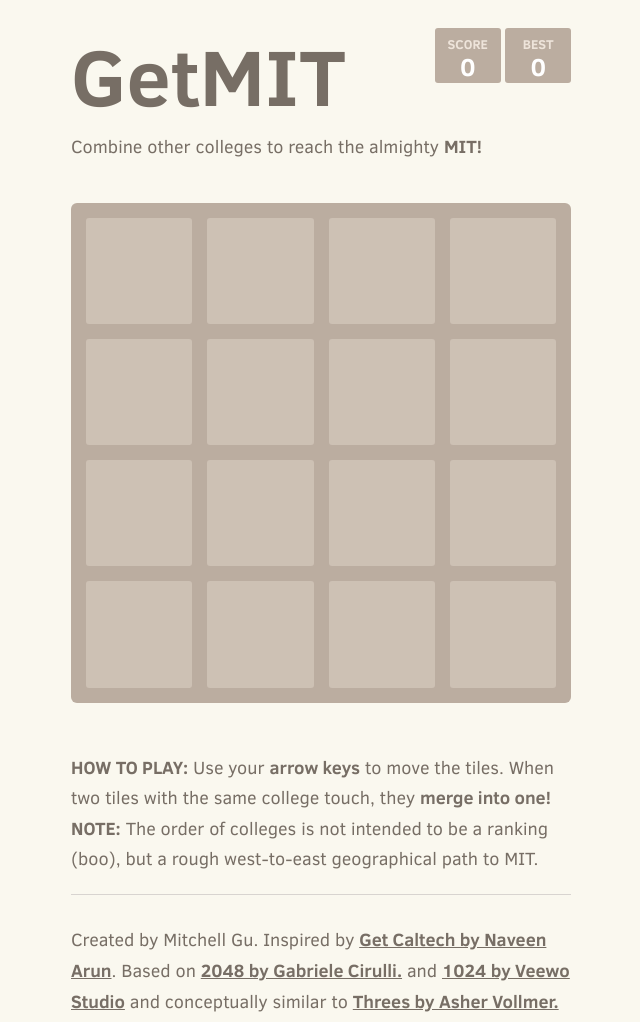
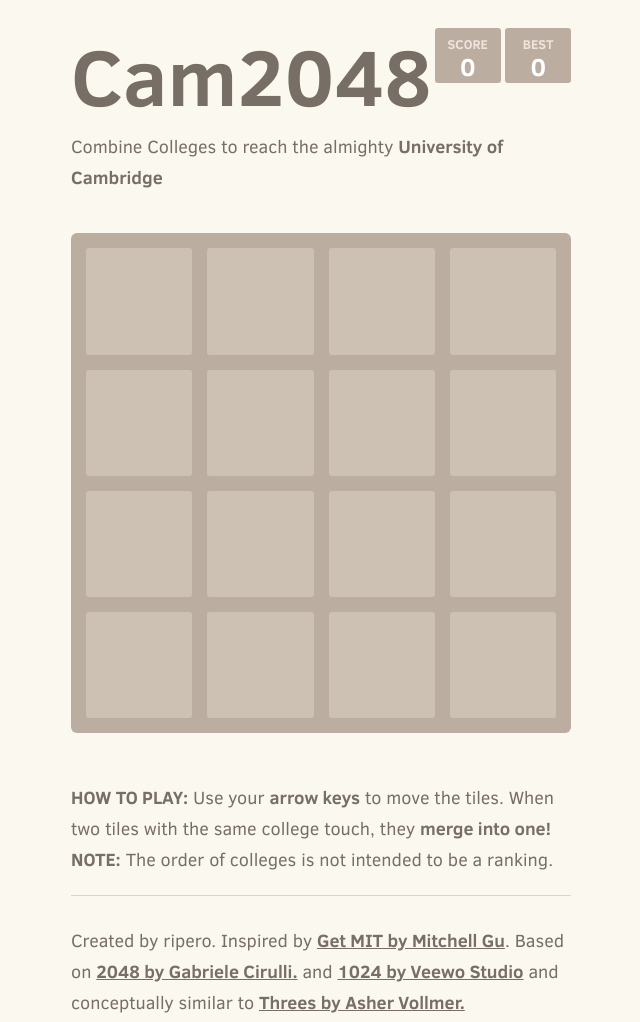
Before and after one commit to ripero/cam2048, a plain HTML site: page Cam2048/index.html in a window 1280 px wide. Shown: the part 60-1082 px from the top of the page, without its empty margins (319-959 px from the left). Drawn offline with nearby package versions, Linux system fonts and the light colour scheme; files that its build step writes are made by us from their sources; a script that the page names is missing; files whose address does not match are found by name.

Commit message:
Continue with name changes.

```diff
--- a/Cam2048/index.html
+++ b/Cam2048/index.html
@@ -2,7 +2,7 @@
 <html>
 <head>
   <meta charset="utf-8">
-  <title>GetMIT!</title>
+  <title>Cam2048!</title>
 
   <link href="style/main.css" rel="stylesheet" type="text/css">
   <link rel="shortcut icon" href="favicon.ico">
@@ -14,6 +14,7 @@
   <meta name="viewport" content="width=device-width, target-densitydpi=160dpi, initial-scale=1.0, maximum-scale=1, user-scalable=no, minimal-ui">
 
   <!-- ATTN: If forking this code, don't forget to change/delete the following analytics code. Thanks! -->
+<!--
   <script>
     (function(i,s,o,g,r,a,m){i['GoogleAnalyticsObject']=r;i[r]=i[r]||function(){
     (i[r].q=i[r].q||[]).push(arguments)},i[r].l=1*new Date();a=s.createElement(o),
@@ -24,17 +25,18 @@
     ga('send', 'pageview');
 
   </script>
+-->
 </head>
 <body>
   <div class="container">
     <div class="heading">
-      <h1 class="title">GetMIT</h1>
+      <h1 class="title">Cam2048</h1>
       <div class="scores-container">
         <div class="score-container">0</div>
         <div class="best-container">0</div>
       </div>
     </div>
-    <p class="game-intro">Combine other colleges to reach the <span onclick="document.body.style.background='url(img/petey.png)';">almighty <strong>MIT!</strong></span></p>
+    <p class="game-intro">Combine Colleges to reach the almighty <strong>University of Cambridge</strong></p>
 
     <div class="game-container">
       <div class="game-message">
@@ -79,11 +81,11 @@
 
     <p class="game-explanation">
       <strong class="important">How to play:</strong> Use your <strong>arrow keys</strong> to move the tiles. When two tiles with the same college touch, they <strong>merge into one!</strong>
-      <br><strong class="important">Note:</strong> The order of colleges is not intended to be a ranking (boo), but a rough west-to-east geographical path to MIT.
+      <br><strong class="important">Note:</strong> The order of colleges is not intended to be a ranking.
     </p>
     <hr>
     <p>
-    Created by Mitchell Gu. Inspired by <a href="http://naveenarun.github.io/GetCaltech/">Get Caltech by Naveen Arun</a>. Based on <a href="http://gabrielecirulli.com" target="_blank">2048 by Gabriele Cirulli.</a> and <a href="https://itunes.apple.com/us/app/1024!/id823499224" target="_blank">1024 by Veewo Studio</a> and conceptually similar to <a href="http://asherv.com/threes/" target="_blank">Threes by Asher Vollmer.</a>
+    Created by ripero. Inspired by <a href="http://http://mitchellgu.github.io/GetMIT/">Get MIT by Mitchell Gu</a>. Based on <a href="http://gabrielecirulli.com" target="_blank">2048 by Gabriele Cirulli.</a> and <a href="https://itunes.apple.com/us/app/1024!/id823499224" target="_blank">1024 by Veewo Studio</a> and conceptually similar to <a href="http://asherv.com/threes/" target="_blank">Threes by Asher Vollmer.</a>
     </p>
     <hr>
     <p>
```
